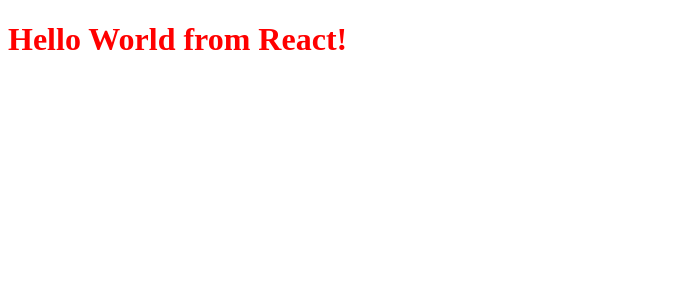
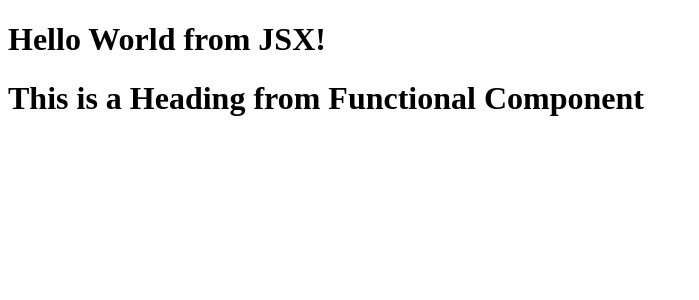
Before and after one commit to muneeb063/learn-react, a React (Vite) app: page / in a window 1280 px wide. Shown: the top 300 px of the page, without its empty margins (0-699 px from the left). Built offline with nearby package versions, Linux system fonts and the light colour scheme.

Commit message:
JSX / React Components

```diff
--- a/App.js
+++ b/App.js
@@ -5,14 +5,16 @@
 
 // rootReact.createElement => object => when rendere then it becomes HTMLElement
 
-const heading = React.createElement("h1", { id: "heading" }, "Hello World from React!");
+const title = <h1 className="head">Hello World from JSX!</h1>;
 
-console.log(heading); // this will give object
-
-const jsxHeading = <h1 id = "heading">Hello World from JSX!</h1>
-
-console.log(jsxHeading); // this will also give object
+const HeadingComponent = () => (
+  <div id="container">
+    {title}
+    <h1 className="heading">This is a Heading from Functional Component</h1>
+  </div>
+);
 
 const root = ReactDOM.createRoot(document.getElementById("root"));
 
-root.render(heading);
+// root.render(heading);
+root.render(<HeadingComponent />); // this is how we render a functional component
--- a/index.html
+++ b/index.html
@@ -12,5 +12,5 @@
     </div>
 
     <script type="module" src="./App.js"></script>
-   </body>
+  </body>
 </html>
```
